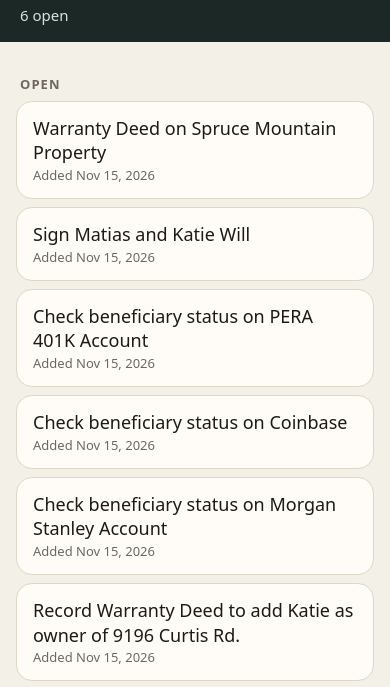
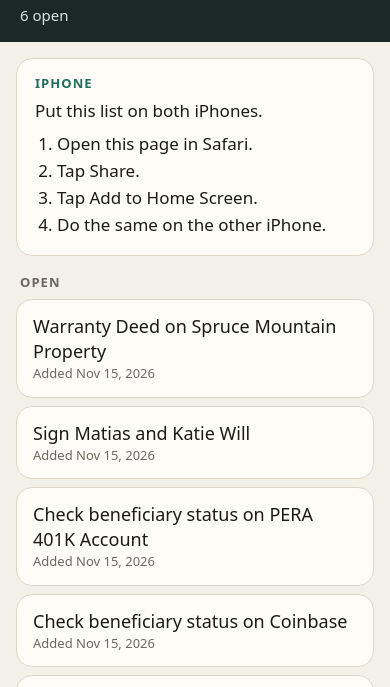
Before and after one commit to matiascumsille/cumsille-tasks, a plain HTML site: page index.html in a window 390 px wide. Shown: the part 82-769 px from the top of the page. Drawn offline with Linux system fonts and the light colour scheme.

Commit message:
Show the iPhone Home Screen steps on the task page.

```diff
--- a/index.html
+++ b/index.html
@@ -27,7 +27,11 @@
   li.done .title { text-decoration: line-through; }
   .title { font-size: 18px; margin: 0; }
   .when { margin: 2px 0 0; color: var(--muted); font-size: 13px; }
-  .note { margin: 22px 4px 0; color: var(--muted); font-size: 14px; }
+  .install { background: var(--card); border: 1px solid var(--line); border-radius: 16px; padding: 16px 18px; margin: 0 0 8px; }
+  .install h2 { margin: 0 0 8px; color: var(--green); }
+  .install p { margin: 0; }
+  .install ol { margin: 8px 0 0; padding-left: 22px; }
+  .install li { background: transparent; border: 0; border-radius: 0; padding: 2px 0; }
   .alert { color: #A33B32; }
   [hidden] { display: none !important; }
 </style>
@@ -39,13 +43,22 @@
   <p id="count">Loading</p>
 </header>
 <main>
+  <section class="install" id="install">
+    <h2>iPhone</h2>
+    <p>Put this list on both iPhones.</p>
+    <ol>
+      <li>Open this page in Safari.</li>
+      <li>Tap Share.</li>
+      <li>Tap Add to Home Screen.</li>
+      <li>Do the same on the other iPhone.</li>
+    </ol>
+  </section>
   <p id="error" class="alert" role="alert"></p>
   <p id="empty" class="empty" hidden>Nothing open.</p>
   <h2 id="open-label">Open</h2>
   <ul id="open"></ul>
   <h2 id="done-label" hidden>Done</h2>
   <ul id="done" hidden></ul>
-  <p class="note">To keep this on the Home Screen, tap Share, then Add to Home Screen.</p>
 </main>
 <script>
   const count = document.getElementById("count");
@@ -55,7 +68,7 @@
   const doneList = document.getElementById("done");
   const doneLabel = document.getElementById("done-label");
   const standalone = window.navigator.standalone === true || window.matchMedia("(display-mode: standalone)").matches;
-  if (standalone) document.querySelector(".note").hidden = true;
+  if (standalone) document.getElementById("install").hidden = true;
 
   function when(value) {
     if (!value) return "";
```
